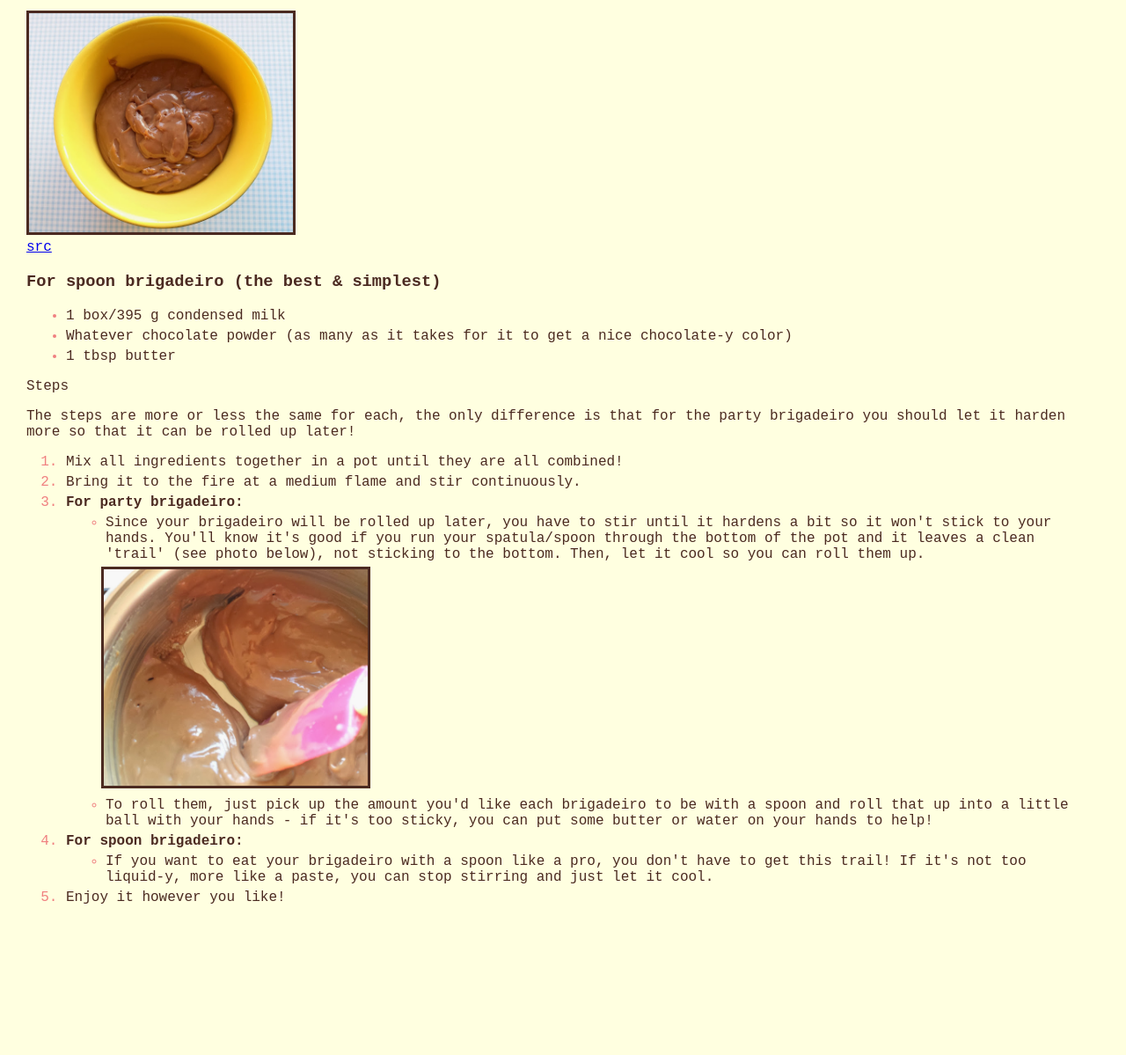
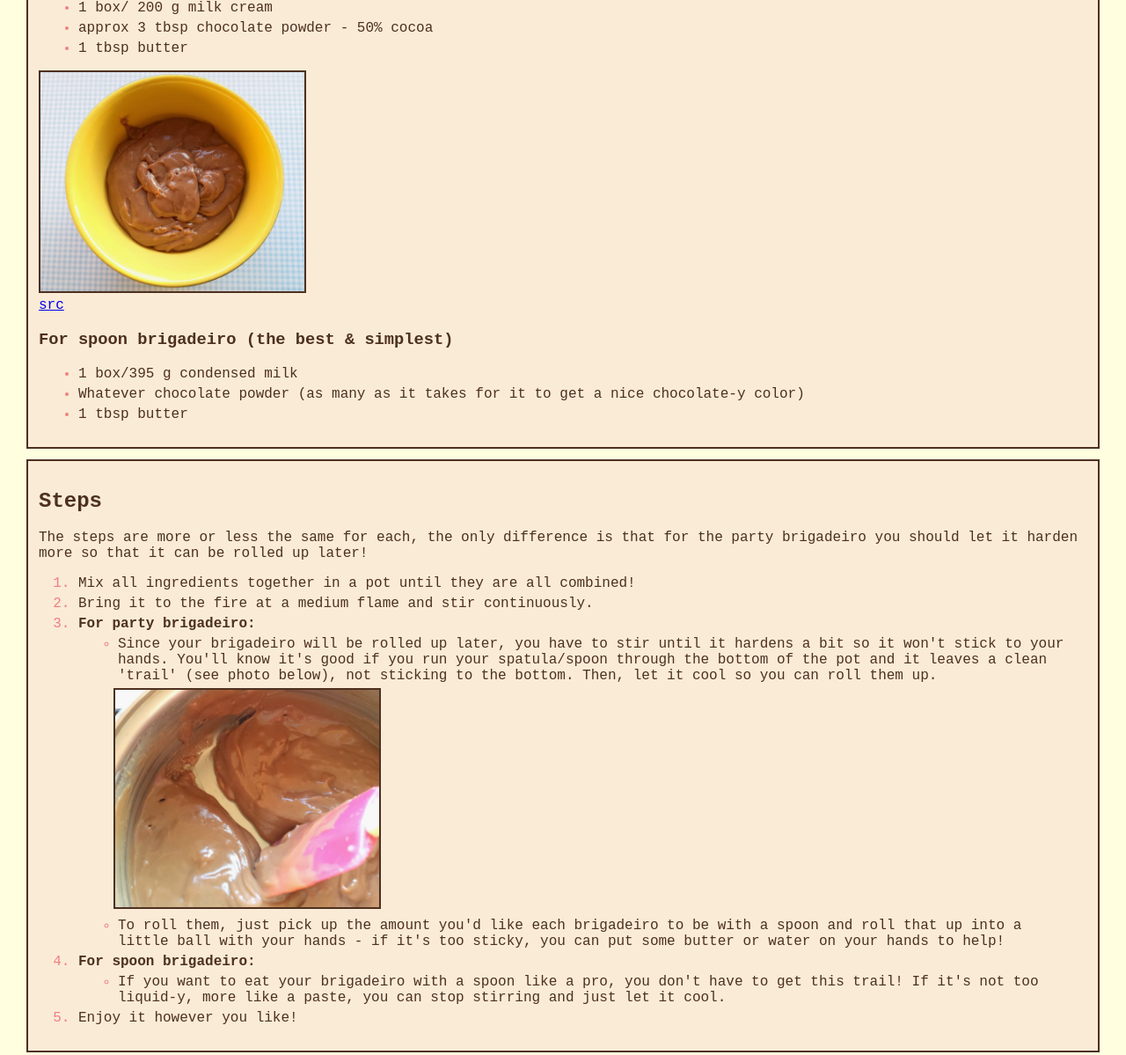
Before and after one commit to sarahrovie/odin-recipes, a plain HTML site: page recipes/brigadeiro.html in a window 1280 px wide. Shown: the part 764-1963 px from the top of the page at 88% size. Before the commit the page ends 1823 px from the top, so only its background shows below. Drawn offline with Linux system fonts and the light colour scheme.

Commit message:
Add divs to each section of recipes
Style divs with color, border, padding and margin

```diff
--- a/recipes/brigadeiro.html
+++ b/recipes/brigadeiro.html
@@ -8,6 +8,7 @@
 </head>
 <body>
     <h1 class="title">Brigadeiro</h1>
+    <div class="description box">
         <img class="image" src="../images/brigadeiro.jpg" alt="a cute brigadeiro in a little pink liner" width="300">
         <figcaption><a href="https://www.flamboesa.com.br/como-fazer-brigadeiro/">src</a></figcaption>
 
@@ -16,7 +17,9 @@
         <p>This brazilian dessert is commonly eaten during birthday parties cutely rolled up like the picture above, or just with a spoon at home when you're craving something sweet - in my opinion the best way of eating it - since it is so simple to make! I think everyone should try brigadeiro at least one in their life... If you haven't, you're missing out!</p>
         <p><b>Total time:</b> 15 minutes <b>Cuisine:</b> Brazilian</p>
         <p><b>Calories:</b> ... <b>Author:</b> My mom</p>
+    </div>
 
+    <div class="ingredients box">
         <h2>Ingredients</h2>
 
         <h3>For party brigadeiro (to roll up)</h3>
@@ -36,8 +39,10 @@
             <li> Whatever chocolate powder (as many as it takes for it to get a nice chocolate-y color)</li>
             <li>1 tbsp butter</li>
         </ul>
+    </div>
 
-    <h2">Steps</h2>
+    <div class="instructions box">
+        <h2>Steps</h2>
         <p>The steps are more or less the same for each, the only difference is that for the party brigadeiro you should let it harden more so that it can be rolled up later!</p>
         <ol>
             <li>Mix all ingredients together in a pot until they are all combined!</li>
@@ -56,5 +61,6 @@
             </li>
             <li>Enjoy it however you like!</li>
         </ol>
+    </div>
 </body>
 </html>
--- a/style.css
+++ b/style.css
@@ -1,11 +1,21 @@
 :root  {
-    --brown: #4b2a21;
+    --brown: #4d3020;
+}
+
+* {
+    box-sizing: border-box;
+}
+
+*,
+*::before,
+*::after {
+    box-sizing: inherit;
 }
 
 body {
     font-family: 'Courier New', Courier, monospace;
     background-color: lightyellow;
-    color: #4b2a21;
+    color: var(--brown);
     margin: 30px;
 }
 
@@ -20,7 +30,14 @@ a:visited {
 .image {
     width: 300px;
     height: auto;
-    border: 3px solid var(--brown);
+    border: 2px solid var(--brown);
+}
+
+.box {
+    background-color: antiquewhite;
+    border: 2px solid var(--brown);
+    padding: 12px;
+    margin: 12px 0px;
 }
 
 ul li,
```
Also changed, not shown: recipes/bread.html (+8 -1 lines), recipes/cookies.html (+6 -1 lines). Lines whose indentation alone changed are shown as unchanged.
